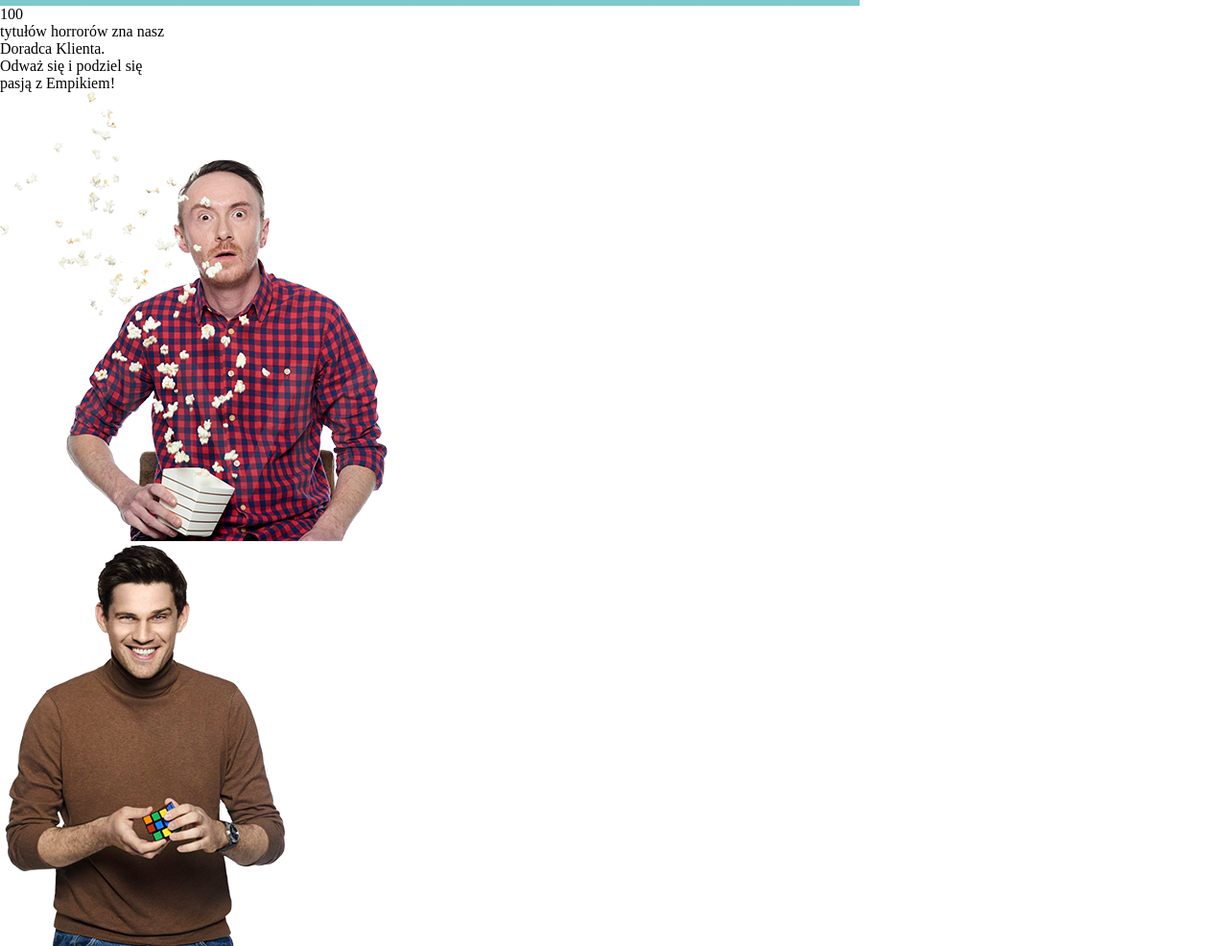
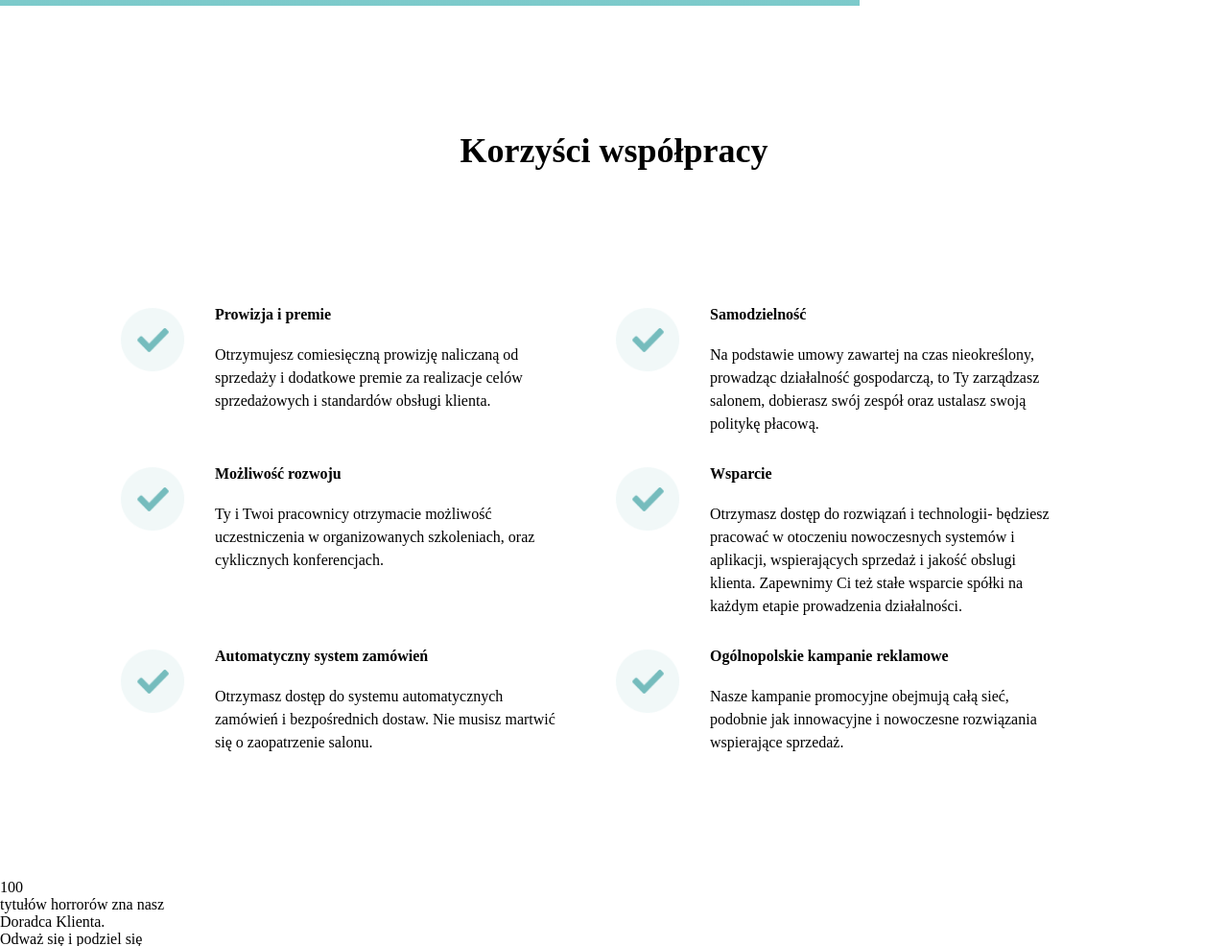
Before and after one commit to DawidGaleziewski/empik-partnerzyb2b, a website built with webpack: page src/index.html in a window 1280 px wide. Shown: the part 8800-9786 px from the top of the page at 96% size. Built offline with nearby package versions, Linux system fonts and the light colour scheme; files whose address does not match are found by name.

Commit message:
update: finished benefits desktop version

```diff
--- a/src/index.html
+++ b/src/index.html
@@ -380,7 +380,128 @@
         </artice>
 
         <div class="candidate-profile__image-container">
-            <img class="candidate-profile__img" src="assets/Ewa-Szmidt-Belcarz-min.jpg" alt="Ewa Szmidth-Balcerz zdjęcie">
+          <img
+            class="candidate-profile__img"
+            src="assets/Ewa-Szmidt-Belcarz-min.jpg"
+            alt="Ewa Szmidth-Balcerz zdjęcie"
+          />
+        </div>
+      </div>
+    </section>
+
+    <!-- SECTION BENEFITS -->
+    <section class="benefits">
+      <div class="ux-container">
+        <h2 class="benefits__header">Korzyści współpracy</h2>
+        <div class="benefits__inner">
+          <div class="benefits__box">
+            <div class="benefits__bullet">
+              <img
+                class="lazy loading"
+                src="assets/partnerzyh_24-39.png"
+                alt=""
+                data-was-processed="true"
+              />
+            </div>
+            <h4 class="benefits__box-header">
+              Prowizja i premie
+            </h4>
+            <p class="benefits__box-par">
+              Otrzymujesz comiesięczną prowizję naliczaną od sprzedaży i
+              dodatkowe premie za realizacje celów sprzedażowych i standardów
+              obsługi klienta.
+            </p>
+          </div>
+          <div class="benefits__box">
+            <div class="benefits__bullet">
+              <img
+                class="lazy loading"
+                src="assets/partnerzyh_24-39.png"
+                alt=""
+                data-was-processed="true"
+              />
+            </div>
+            <h4 class="benefits__box-header">
+              Samodzielność
+            </h4>
+            <p class="benefits__box-par">
+              Na podstawie umowy zawartej na czas nieokreślony, prowadząc
+              działalność gospodarczą, to Ty zarządzasz salonem, dobierasz swój
+              zespół oraz ustalasz swoją politykę płacową.
+            </p>
+          </div>
+
+          <div class="benefits__box">
+            <div class="benefits__bullet">
+              <img
+                class="lazy loading"
+                src="assets/partnerzyh_24-39.png"
+                alt=""
+                data-was-processed="true"
+              />
+            </div>
+            <h4 class="benefits__box-header">
+              Możliwość rozwoju
+            </h4>
+            <p class="benefits__box-par">
+              Ty i Twoi pracownicy otrzymacie możliwość uczestniczenia w
+              organizowanych szkoleniach, oraz cyklicznych konferencjach.
+            </p>
+          </div>
+          <div class="benefits__box">
+            <div class="benefits__bullet">
+              <img
+                class="lazy loading"
+                src="assets/partnerzyh_24-39.png"
+                alt=""
+                data-was-processed="true"
+              />
+            </div>
+            <h4 class="benefits__box-header">
+              Wsparcie
+            </h4>
+            <p class="benefits__box-par">
+              Otrzymasz dostęp do rozwiązań i technologii- będziesz pracować w
+              otoczeniu nowoczesnych systemów i aplikacji, wspierających
+              sprzedaż i jakość obslugi klienta. Zapewnimy Ci też stałe wsparcie
+              spółki na każdym etapie prowadzenia działalności.
+            </p>
+          </div>
+          <div class="benefits__box">
+            <div class="benefits__bullet">
+              <img
+                class="lazy loading"
+                src="assets/partnerzyh_24-39.png"
+                alt=""
+                data-was-processed="true"
+              />
+            </div>
+            <h4 class="benefits__box-header">
+              Automatyczny system zamówień
+            </h4>
+            <p class="benefits__box-par">
+              Otrzymasz dostęp do systemu automatycznych zamówień i
+              bezpośrednich dostaw. Nie musisz martwić się o zaopatrzenie
+              salonu.
+            </p>
+          </div>
+          <div class="benefits__box">
+            <div class="benefits__bullet">
+              <img
+                class="lazy loading"
+                src="assets/partnerzyh_24-39.png"
+                alt=""
+                data-was-processed="true"
+              />
+            </div>
+            <h4 class="benefits__box-header">
+              Ogólnopolskie kampanie reklamowe
+            </h4>
+            <p class="benefits__box-par">
+              Nasze kampanie promocyjne obejmują całą sieć, podobnie jak
+              innowacyjne i nowoczesne rozwiązania wspierające sprzedaż.
+            </p>
+          </div>
         </div>
       </div>
     </section>
--- a/src/main.scss
+++ b/src/main.scss
@@ -9,6 +9,7 @@
 
 @import "./sass/components/button";
 @import "./sass/components/candidate-profile";
+@import "./sass/components/benefits";
 
 @import "./sass/layout/grid";
 @import "./sass/layout/header";
--- a/src/sass/abstracts/_mixins.scss
+++ b/src/sass/abstracts/_mixins.scss
@@ -0,0 +1,10 @@
+// Clearfix
+
+@mixin clearfix {
+  // add sudo element after the element to clear the floats
+  &::after {
+    content: ""; // content needs to be specified for it to affect the dom
+    display: table;
+    clear: both;
+  }
+}
--- /dev/null
+++ b/src/sass/components/_benefits.scss
@@ -0,0 +1,47 @@
+.benefits {
+  margin-bottom: 13rem;
+  &__header {
+    margin-bottom: 8.6rem;
+    font-size: 3.6rem;
+    text-align: center;
+  }
+
+  &__inner {
+    display: flex;
+    flex-wrap: wrap;
+    justify-content: center;
+  }
+
+  &__box {
+    margin-top: 5.5rem;
+    margin-right: 5.1rem;
+    float: left;
+  }
+
+  &__bullet {
+    margin-right: 3.1rem;
+    float: left;
+    width: 6.9rem;
+    height: 110%;
+
+    img {
+      width: 100%;
+    }
+
+    &:after {
+      content: "";
+      clear: both;
+      display: table;
+    }
+  }
+
+  &__box-header {
+    margin-bottom: 2.1rem;
+  }
+
+  &__box-par {
+    max-width: 46.5rem;
+    font-size: 1.6rem;
+    line-height: 1.5;
+  }
+}
--- a/src/sass/components/_candidate-profile.scss
+++ b/src/sass/components/_candidate-profile.scss
@@ -1,4 +1,6 @@
 .candidate-profile {
+  margin-bottom: 13rem;
+
   background-image: linear-gradient(
     to right,
     rgba(92, 189, 190, 0.8) 70%,
```
